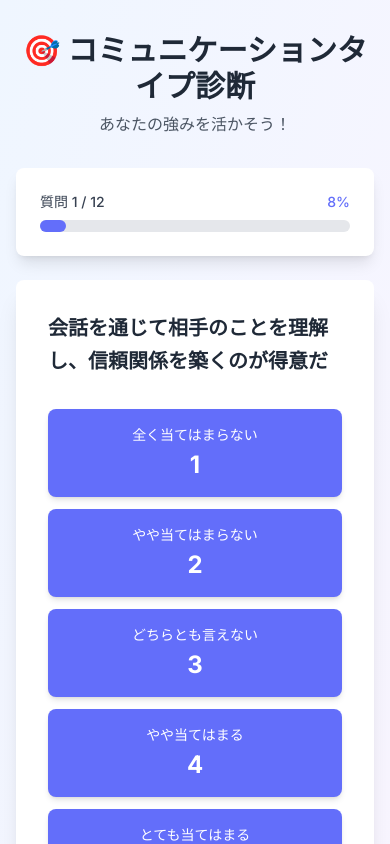
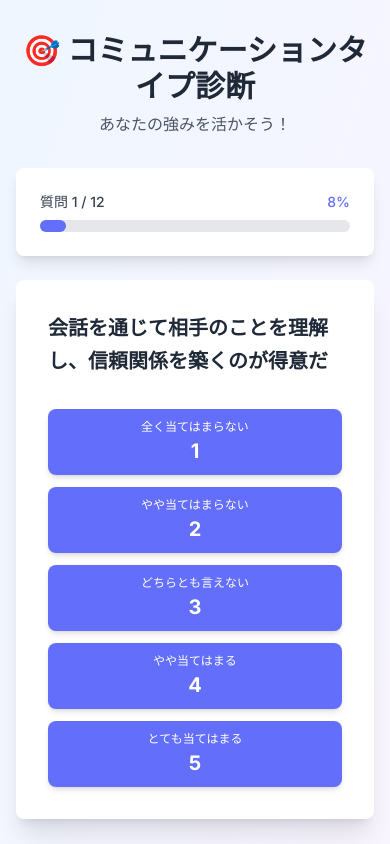
Before and after one commit to vyeah321/coaching-app, a Next.js app in the folder sample/vak_assessment_nextjs/: page / in a window 390 px wide. Shown: the top 844 px of the page. Built offline with nearby package versions, Linux system fonts and the light colour scheme.

Commit message:
スマホ版UIを改善
- 質問ボタンの高さを縮小（py-3→py-2.5）
- ボタン内のラベルと数字の間隔を調整（mb-1→mb-0.5）
- メール送信エリアを縦並びレイアウトに変更
- メール入力欄とボタンの幅を制限（max-w-md）して見やすく

```diff
--- a/sample/vak_assessment_nextjs/components/QuestionView.tsx
+++ b/sample/vak_assessment_nextjs/components/QuestionView.tsx
@@ -66,10 +66,10 @@ export default function QuestionView({
               <button
                 key={score}
                 onClick={() => onAnswer(question.id, score)}
-                className="bg-primary hover:bg-blue-600 text-white font-medium py-4 px-6 rounded-lg transition-all duration-200 hover:scale-105 active:scale-95 shadow-md hover:shadow-lg"
+                className="bg-primary hover:bg-blue-600 text-white font-medium py-2.5 px-4 rounded-lg transition-all duration-200 hover:scale-105 active:scale-95 shadow-md hover:shadow-lg"
               >
-                <div className="text-sm mb-1">{label}</div>
-                <div className="text-2xl font-bold">{score}</div>
+                <div className="text-xs md:text-sm mb-0.5">{label}</div>
+                <div className="text-xl md:text-2xl font-bold">{score}</div>
               </button>
             ))}
           </div>
--- a/sample/vak_assessment_nextjs/components/ResultView.tsx
+++ b/sample/vak_assessment_nextjs/components/ResultView.tsx
@@ -260,19 +260,19 @@ VAK コミュニケーションタイプ診断より`;
         {/* メール送信 */}
         <div className="bg-white rounded-lg shadow-xl p-6 mb-6">
           <h3 className="text-xl font-bold text-gray-800 mb-2">📧 この結果を自分に送る</h3>
-          <p className="text-gray-600 mb-4">後でゆっくり読み返せます</p>
-          <div className="flex gap-3">
+          <p className="text-gray-600 mb-3">後でゆっくり読み返せます</p>
+          <div className="flex flex-col gap-3 items-center">
             <input
               type="email"
               value={email}
               onChange={(e) => setEmail(e.target.value)}
               placeholder="example@mail.com"
-              className="flex-1 px-4 py-3 border border-gray-300 rounded-lg focus:outline-none focus:ring-2 focus:ring-primary"
+              className="w-full max-w-md px-4 py-2.5 border border-gray-300 rounded-lg focus:outline-none focus:ring-2 focus:ring-primary"
             />
             <button
               onClick={handleEmailSend}
               disabled={!email.includes('@')}
-              className="bg-primary text-white font-medium py-3 px-6 rounded-lg hover:bg-blue-600 transition-all duration-200 disabled:bg-gray-400 disabled:cursor-not-allowed"
+              className="w-full max-w-md bg-primary text-white font-medium py-2.5 px-6 rounded-lg hover:bg-blue-600 transition-all duration-200 disabled:bg-gray-400 disabled:cursor-not-allowed"
             >
               📧 メールアプリを開く
             </button>
```
